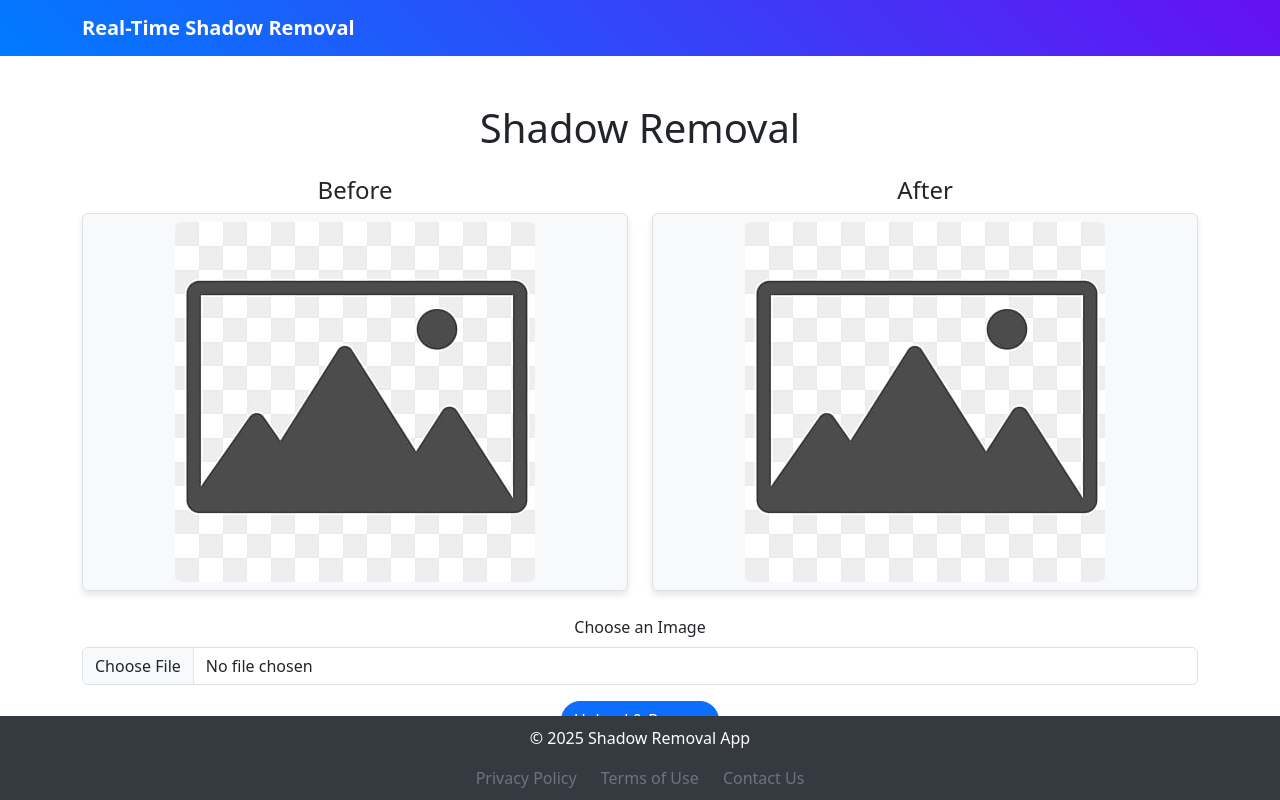
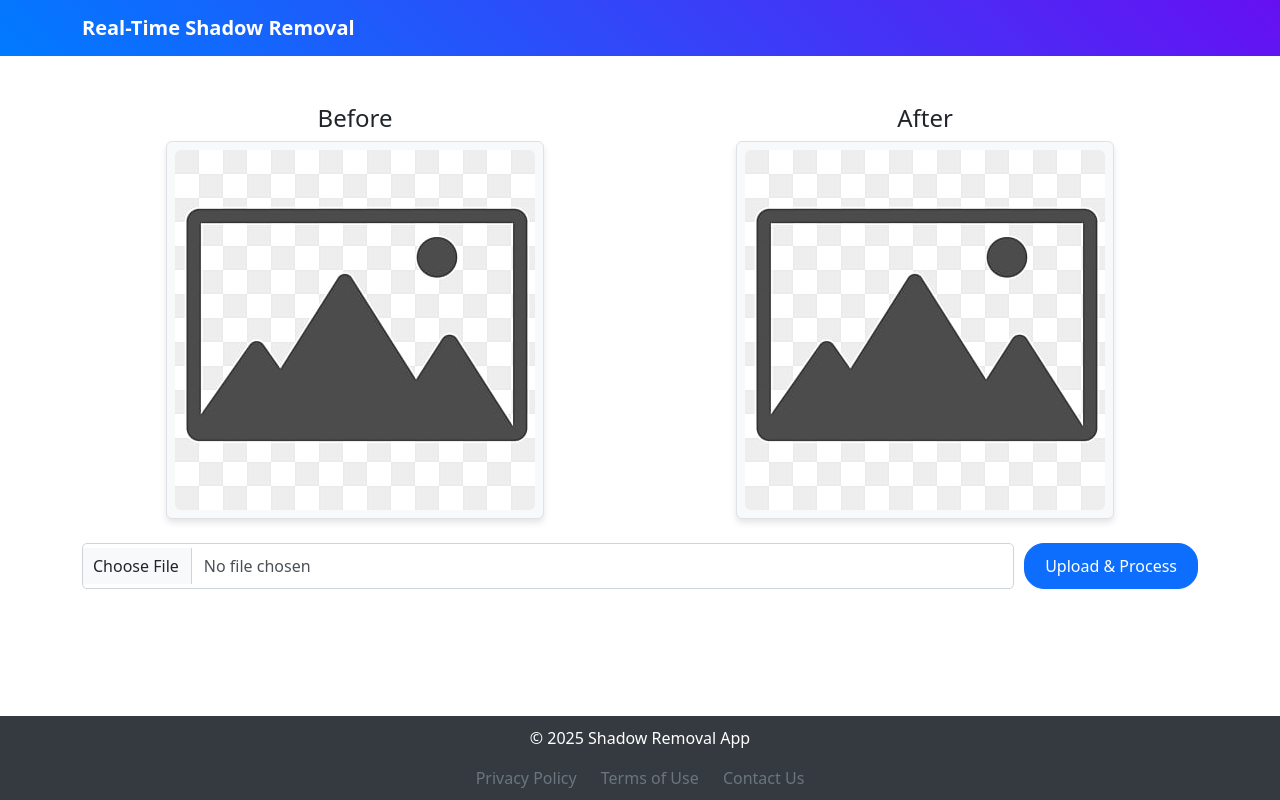
Before and after one commit to cepdnaclk/e20-co543-real-time-shadow-removal-from-images, a Flask app: page / in a window 1280 px wide. Run offline with Flask 3, Linux system fonts and the light colour scheme; some libraries are stand-ins or nearby versions.

Commit message:
update the css and index.html file

```diff
--- a/static/css/styles.css
+++ b/static/css/styles.css
@@ -1,9 +1,7 @@
-
 html, body {
-                height: 100%;
     margin: 0;
-                display: flex;
-                flex-direction: column;
+    padding: 0;
+    min-height: 100%; /* Allow the content to extend beyond the viewport height */
 }
 
 .custom-navbar {
@@ -29,19 +27,70 @@
     background-color: #f8f9fa;
     box-shadow: 0 4px 6px rgba(0, 0, 0, 0.1);
     transition: transform 0.3s ease-in-out;
+    display: inline-block;
+    max-width: 400px; /* Set the maximum width for the container */
+}
 
+.img-container img {
+    width: 100%; /* Make the image fill the container's width */
+    height: auto; /* Maintain the aspect ratio */
 }
 
 .img-container:hover {
     transform: scale(1.02);
 }
 
+.input-button-container {
+    display: flex;
+    align-items: baseline; /* Align file input and button vertically */
+    gap: 10px; /* Add spacing between the input and the button */
+    width: 100%; /* Ensure it adapts to the parent width */
+}
+
+.custom-form-control {
+    flex: 1; /* Let the input take up remaining space */
+    padding: 10px; /* Add padding for a better look */
+    font-size: 16px; /* Adjust font size */
+    line-height: 1.5; /* Improve readability */
+    color: #495057; /* Text color */
+    background-color: #fff; /* Background color */
+    border: 1px solid #ced4da; /* Border style */
+    border-radius: 5px; /* Rounded corners */
+    transition: border-color 0.3s ease-in-out, box-shadow 0.3s ease-in-out; /* Smooth hover effect */
+}
+
+.custom-form-control:hover {
+    border-color: #007bff; /* Change border color on hover */
+    box-shadow: 0 0 5px rgba(0, 123, 255, 0.5); /* Add a subtle shadow effect */
+}
+
+.custom-form-control:focus {
+    outline: none; /* Remove default outline */
+    border-color: #007bff; /* Highlight border on focus */
+    box-shadow: 0 0 8px rgba(0, 123, 255, 0.8); /* Enhance shadow on focus */
+}
+
+.btn-primary {
+    padding: 10px 20px; /* Adjust button padding */
+    font-size: 16px; /* Adjust font size for consistency */
+    white-space: nowrap; /* Prevent wrapping */
+    border-radius: 20px;
+}
+
+.btn-success {
+    padding: 10px 20px; /* Adjust button padding */
+    font-size: 16px; /* Adjust font size for consistency */
+    white-space: nowrap; /* Prevent wrapping */
+    border-radius: 20px;
+}
+
+
 .content {
-            flex: 1;
+    flex: 1; /* Allow the content to fill available space */
+    overflow-y: auto; /* Enable scrolling if the content overflows */
 }
 
 .footer {
-
     background-color: #343a40;
     color: white;
     text-align: center;
@@ -60,3 +109,18 @@
 .footer a:hover {
     color: white;
 }
+
+@media (max-width: 768px) {
+    .input-button-container {
+        flex-direction: column; /* Stack elements vertically on small screens */
+        gap: 5px;
+    }
+
+    .custom-form-control {
+        width: 100%; /* Make input take full width */
+    }
+
+    .btn-primary {
+        width: 100%; /* Make button take full width */
+    }
+}
--- a/templates/index.html
+++ b/templates/index.html
@@ -18,7 +18,6 @@
     </nav>
 
     <div class="container mt-5">
-        <h1 class="text-center mb-4">Shadow Removal</h1>
 
         <div class="row">
             <div class="col-md-6 text-center">
@@ -38,15 +37,18 @@
 
         <div class="mt-4 text-center">
             <form method="POST" action="/process" enctype="multipart/form-data" id="image-form">
-                <label for="image" class="form-label">Choose an Image</label>
-                <input type="file" name="image" id="image" class="form-control mb-3">
-                <button type="submit" class="btn btn-primary">Upload & Process</button>
+                <div class="input-button-container">
+                    <input type="file" name="image" id="image" class="form-control mb-3 custom-form-control">
+                    <button type="submit" class="btn btn-primary">Upload & Process</button>
+                    <div class="mt-4 text-center" id="download-container" style="display: none;">
+                        <a href="#" download class="btn btn-success" id="download-button">Download Processed Image</a>
+                    </div>
+                </div>
             </form>
         </div>
 
-        <div class="mt-4 text-center" id="download-container" style="display: none;">
-            <a href="#" download class="btn btn-success" id="download-button">Download Processed Image</a>
-        </div>
+
+
     </div>
 
     <footer class="footer">
```
Lines whose indentation alone changed are shown as unchanged.
